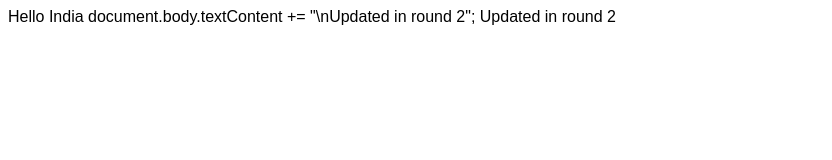
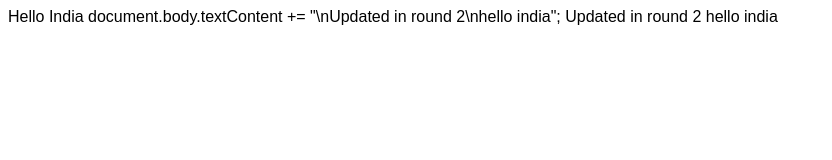
Before and after one commit to anurag2506/tds_proj1_rep_1_test, a plain HTML site: page index.html in a window 1280 px wide. Shown: the whole page, without its empty margins (0-832 px from the left). Drawn offline with Linux system fonts and the light colour scheme.

Commit message:
Automated commit

```diff
--- a/index.html
+++ b/index.html
@@ -13,7 +13,7 @@
 <body>
   Hello India
   <script>
-    document.body.textContent += "\nUpdated in round 2";
+    document.body.textContent += "\nUpdated in round 2\nhello india";
   </script>
 </body>
 </html>
```
